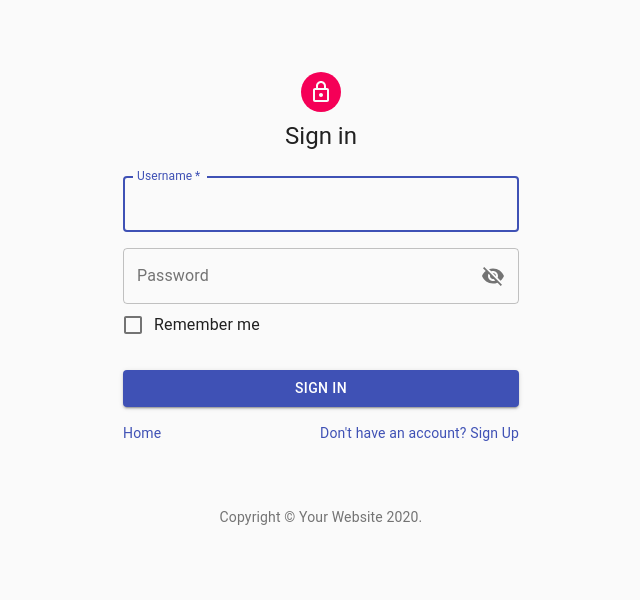
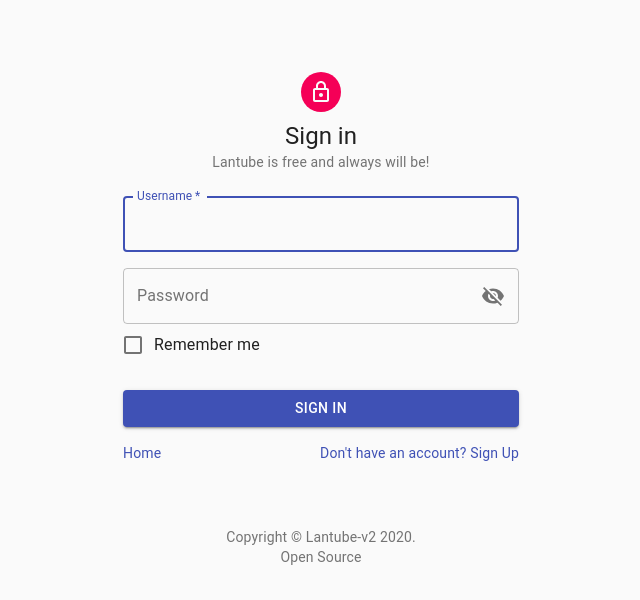
Before and after one commit to TatchumNono/lantube-v2, a React (Create React App) app: page /SignIn in a window 1280 px wide. Shown: the top 600 px of the page, without its empty margins (319-959 px from the left). Built offline with nearby package versions, Linux system fonts and the light colour scheme.

Commit message:
Made some costume modifications in the SignIn.js and SignUp.js components in the Login folder

```diff
--- a/src/components/Login/SignIn.js
+++ b/src/components/Login/SignIn.js
@@ -27,11 +27,12 @@ function Copyright() {
   return (
     <Typography variant="body2" color="textSecondary" align="center">
       {'Copyright © '}
-      <Link color="inherit" href="https://material-ui.com/">
-        Your Website
+      <Link color="inherit" target="_BLANK" href="https://github.com/TatchumNono/lantube-v2">
+        Lantube-v2
       </Link>{' '}
       {new Date().getFullYear()}
-      {'.'}
+      {'.'} <br/>
+      Open Source
     </Typography>
   );
 }
@@ -107,8 +108,11 @@ export default function SignIn() {
         <Avatar className={classes.avatar}>
           <LockOutlinedIcon />
         </Avatar>
-        <Typography component="h1" variant="h5">
+        <Typography component="h1" variant="h5" align="center">
           Sign in
+          <Typography variant="body2" color="textSecondary" align="center">
+            Lantube is free and always will be!
+          </Typography>
         </Typography>
         <form onSubmit={handleSubmit} className={classes.form} noValidate>
           <TextField
--- a/src/components/Login/Signup.js
+++ b/src/components/Login/Signup.js
@@ -58,11 +58,12 @@ function Copyright() {
   return (
     <Typography variant="body2" color="textSecondary" align="center">
       {"Copyright © "}
-      <Link color="inherit" href="https://material-ui.com/">
-        Your Website
+      <Link color="inherit" target="_BLANK" href="https://github.com/TatchumNono/lantube-v2">
+        Lantube-v2
       </Link>{" "}
       {new Date().getFullYear()}
-      {"."}
+      {"."}<br/>
+      Open Source
     </Typography>
   );
 }
```
Also changed, not shown: 1 other file (tests, documents, lock files or other folders).
